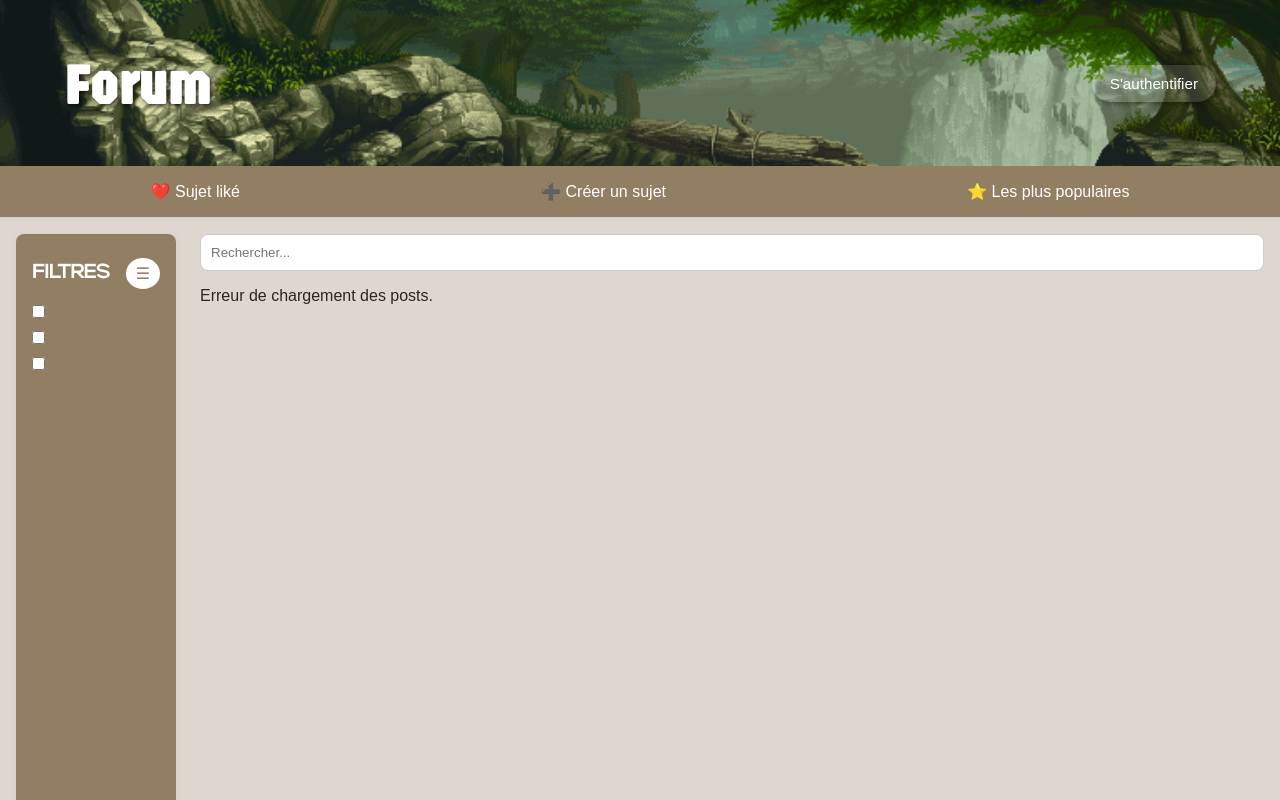
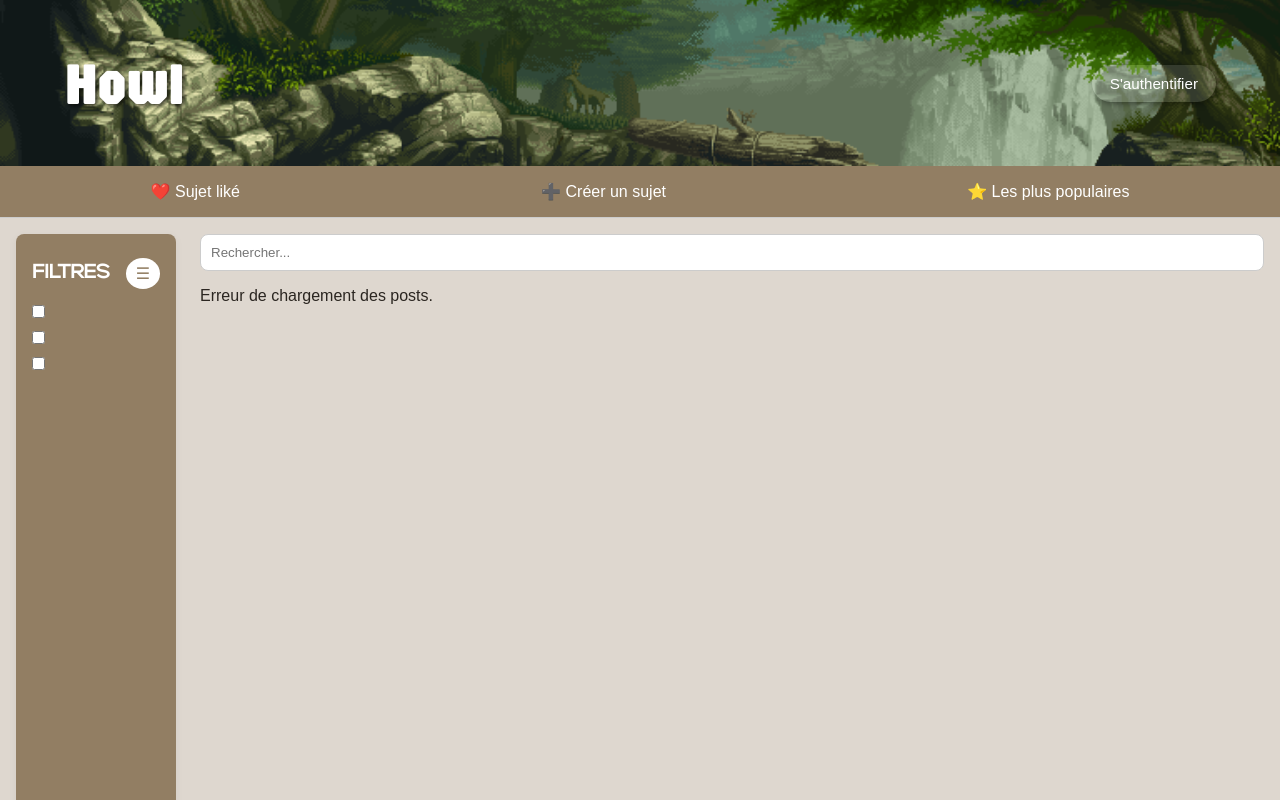
Before and after one commit to Shassa19/Forum, a plain HTML site: page index.html in a window 1280 px wide. Shown: the top 800 px of the page. Drawn offline with Linux system fonts and the light colour scheme; no server answers; a web font is replaced by a local one.

Commit message:
Forum - Final Push

```diff
--- a/index.html
+++ b/index.html
@@ -10,7 +10,7 @@
 
   <!-- Header principal -->
   <header>
-    <h1>Forum</h1>
+    <h1>Howl</h1>
     <div class="top-bar">
       <button id="btn-auth" onclick="window.location.href='/auth'">S'authentifier</button>
       <button id="btn-profile" class="hidden">Mon profil</button>
```
Also changed, not shown: auth.html (+1 -1 lines), post.html (+1 -1 lines), profil.html (+1 -1 lines), 2 other files.
